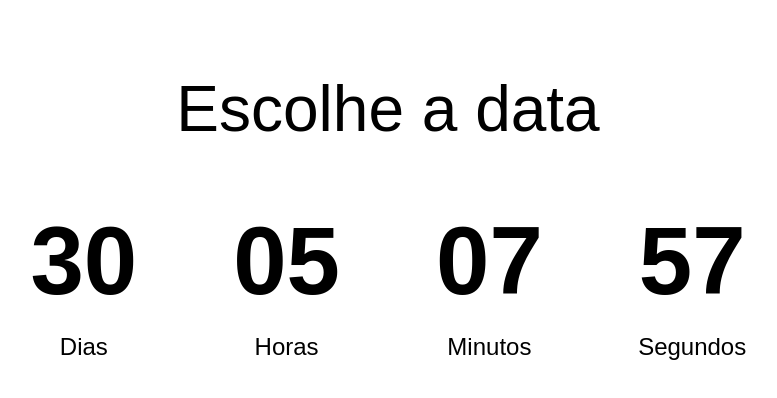
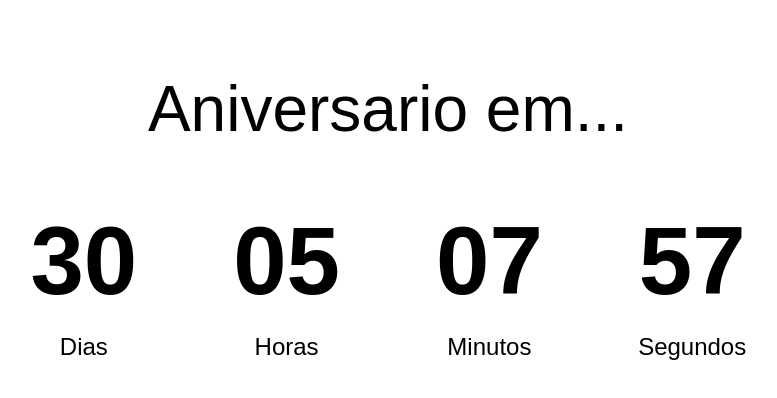
Before and after one commit to whoemai/timer-js, a plain HTML site: page index.html in a window 1280 px wide. Shown: the whole page, without its empty margins (252-1029 px from the left). Drawn offline with Linux system fonts and the light colour scheme.

Commit message:
Update index.html

```diff
--- a/index.html
+++ b/index.html
@@ -9,7 +9,7 @@
     <script src="js/scrip.js" defer></script>
   </head>
   <body>
-    <h1>Escolhe a data</h1>
+    <h1>Aniversario em...</h1>
     <div class="countdown-el container">
         <div class="days-c">
             <p class="text" id="days">0</p>
```
